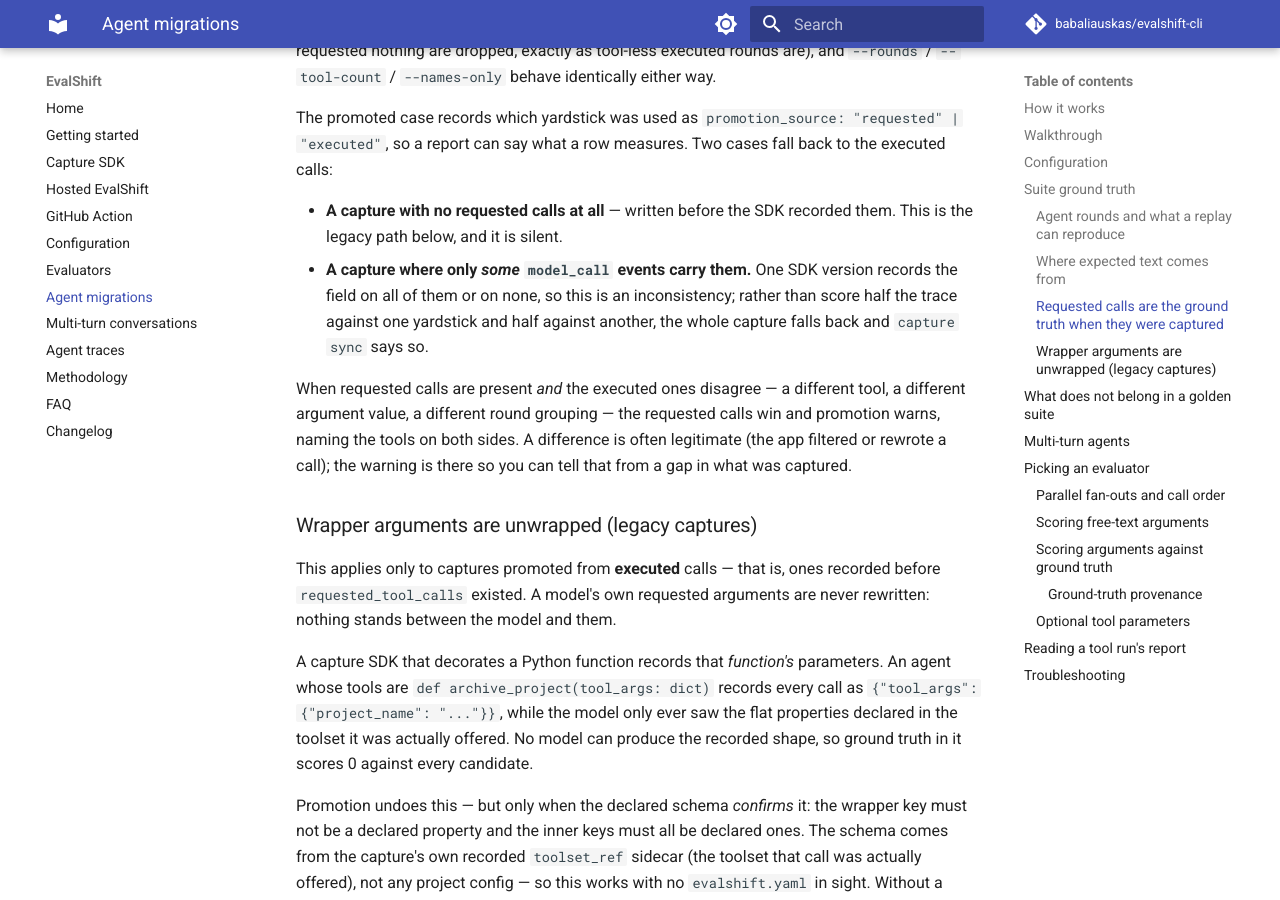
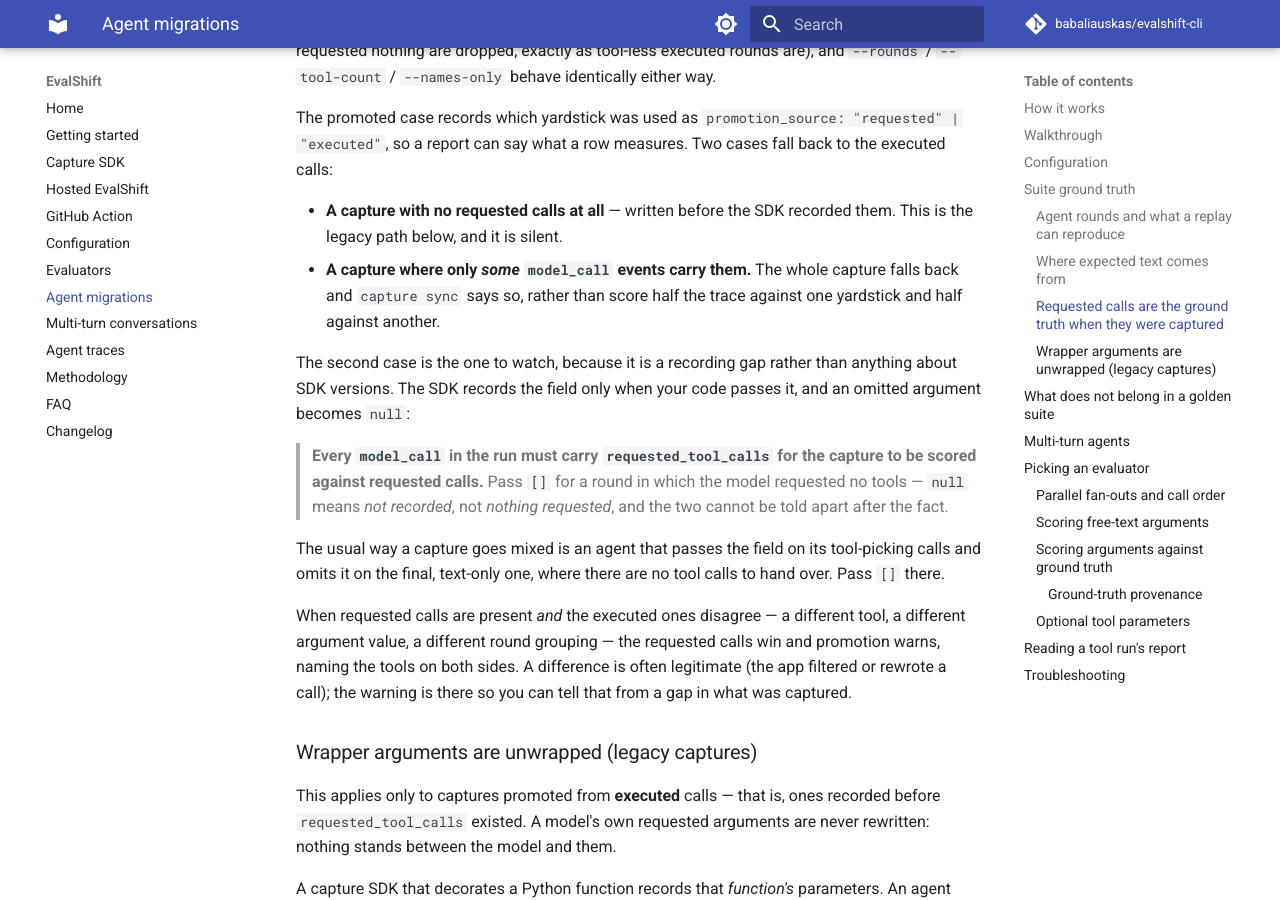
Before and after one commit to babaliauskas/evalshift-cli, an MkDocs documentation site: the page built from docs/agents.md, in a window 1280 px wide and 900 px high, scrolled down 4298 px. Built offline with MkDocs 1.6.1 and Material for MkDocs 9.7.7, drawn with Linux system fonts in a browser that asks for light colours; comment, search, counter and statistics services are not loaded.

Commit message:
fix(promote): point the mixed requested_tool_calls warning at the real cause
The warning blamed two evalshift-sdk versions and told the user to
re-capture, which sends them hunting for something that is almost never
what happened. The SDK records requested_tool_calls only when the caller
passes it, and an omitted argument is stored as None -- so a capture goes
mixed the moment one record_model_call in the run leaves it off, typically
the final text-only call where the app has no tool calls to hand over and
omits the argument instead of passing [].

The warning now names that fix: pass the field on every model call in the
run, using [] for a round in which the model requested no tools, because
None means "not recorded" and not "nothing requested" -- and after the fact
the two cannot be told apart, which is exactly why the round is unreadable
either way. docs/agents.md, DOCS.md and llms-full.txt state the same rule
where they describe the requested-call promotion path.

Wording only: the whole-capture fallback semantics are unchanged. A
per-round hybrid (requested where recorded, executed elsewhere) is left
open for the maintainer rather than assumed here.

Co-Authored-By: Claude Fable 5.1 <noreply@anthropic.com>
Claude-Session: https://claude.ai/code/session_014dB797jsqzukksfEHZ59jK

```diff
--- a/docs/agents.md
+++ b/docs/agents.md
@@ -211,10 +211,22 @@ measures. Two cases fall back to the executed calls:
 
 - **A capture with no requested calls at all** — written before the SDK
   recorded them. This is the legacy path below, and it is silent.
-- **A capture where only *some* `model_call` events carry them.** One SDK
-  version records the field on all of them or on none, so this is an
-  inconsistency; rather than score half the trace against one yardstick and
-  half against another, the whole capture falls back and `capture sync` says so.
+- **A capture where only *some* `model_call` events carry them.** The whole
+  capture falls back and `capture sync` says so, rather than score half the
+  trace against one yardstick and half against another.
+
+The second case is the one to watch, because it is a recording gap rather than
+anything about SDK versions. The SDK records the field only when your code
+passes it, and an omitted argument becomes `null`:
+
+> **Every `model_call` in the run must carry `requested_tool_calls` for the
+> capture to be scored against requested calls.** Pass `[]` for a round in
+> which the model requested no tools — `null` means *not recorded*, not
+> *nothing requested*, and the two cannot be told apart after the fact.
+
+The usual way a capture goes mixed is an agent that passes the field on its
+tool-picking calls and omits it on the final, text-only one, where there are no
+tool calls to hand over. Pass `[]` there.
 
 When requested calls are present *and* the executed ones disagree — a different
 tool, a different argument value, a different round grouping — the requested
```
Also changed, not shown: CHANGELOG.md (+9 -6 lines), DOCS.md (+1 -1 lines), llms-full.txt (+11 -5 lines), 2 other files.
